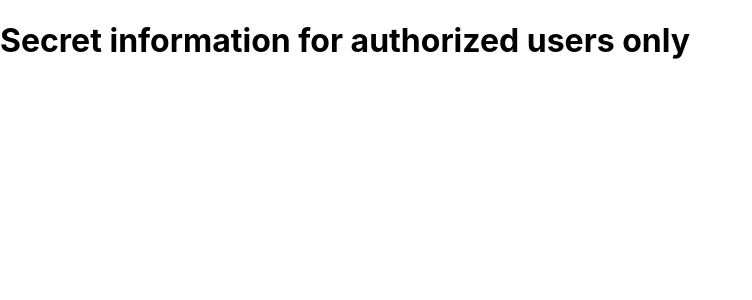
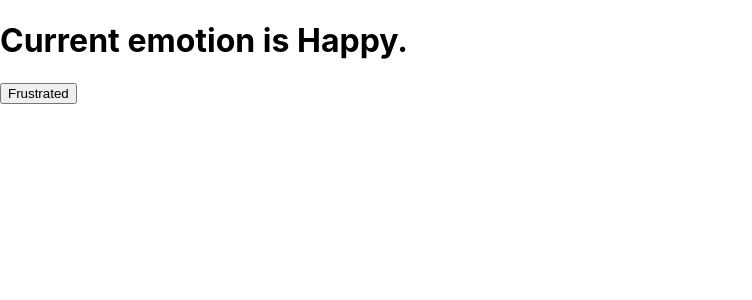
Before and after one commit to ArthurR2/react-essentials, a React (Create React App) app: page / in a window 1280 px wide. Shown: the top 300 px of the page, without its empty margins (0-752 px from the left). Built offline with nearby package versions, Linux system fonts and the light colour scheme.

Commit message:
frustrated button

```diff
--- a/src/App.js
+++ b/src/App.js
@@ -1,4 +1,4 @@
-import React from 'react';
+import React, { useState } from 'react';
 import './App.css';
 
 function SecretComponent(){
@@ -9,11 +9,15 @@
   return <h1>Everyone can see this components.</h1>;
 }
 
-function App(props) {
-
+function App() {
+    const [emotion, setEmotion] = useState("Happy");
+    console.log(emotion);
     return (
       <>
-      {props.authorized ? <SecretComponent/> : <RegularComponent/>}
+        <h1>Current emotion is {emotion}.</h1>
+        <button onClick={() => setEmotion("frustrated")}>
+        Frustrated
+        </button>
       </>
     );
 
--- a/src/index.js
+++ b/src/index.js
@@ -3,8 +3,11 @@
 import './index.css';
 import App from "./App";
 
+const [, , light] = ["boots", "tent", "headlamp"];
+console.log(light);
 
-ReactDOM.render(<App authorized={true}/>,
+ReactDOM.render(
+    <App authorized={false}/>,
 
 
 document.getElementById("root")
```
